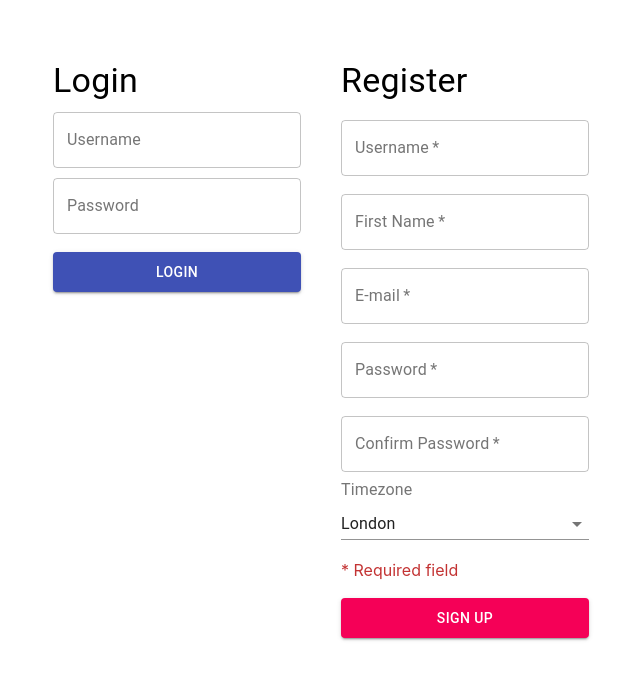
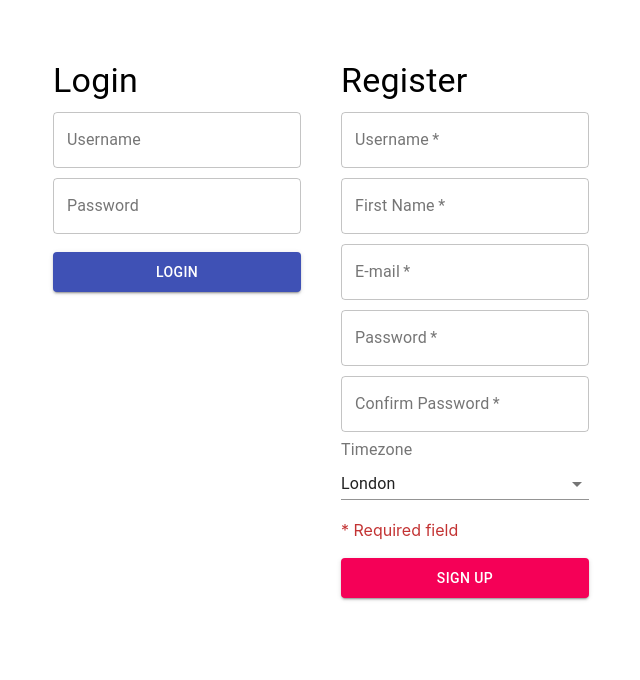
Before and after one commit to mococa/forex-app, a React (Create React App) app in the folder client/: page /auth in a window 1280 px wide. Shown: the top 680 px of the page, without its empty margins (319-959 px from the left). Built offline with nearby package versions, Linux system fonts and the light colour scheme.

Commit message:
fix VerificationInput bad UI margin

```diff
--- a/client/src/components/VerificationInput.tsx
+++ b/client/src/components/VerificationInput.tsx
@@ -17,7 +17,6 @@ const VerificationInput = ({setValue, label,error, type,regex}:MyInput) =>{
     return (
       <>
         <TextField
-        style={{marginTop:"8px"}}
         fullWidth
         inputRef={textRef}
         type={type||"text"}
```
